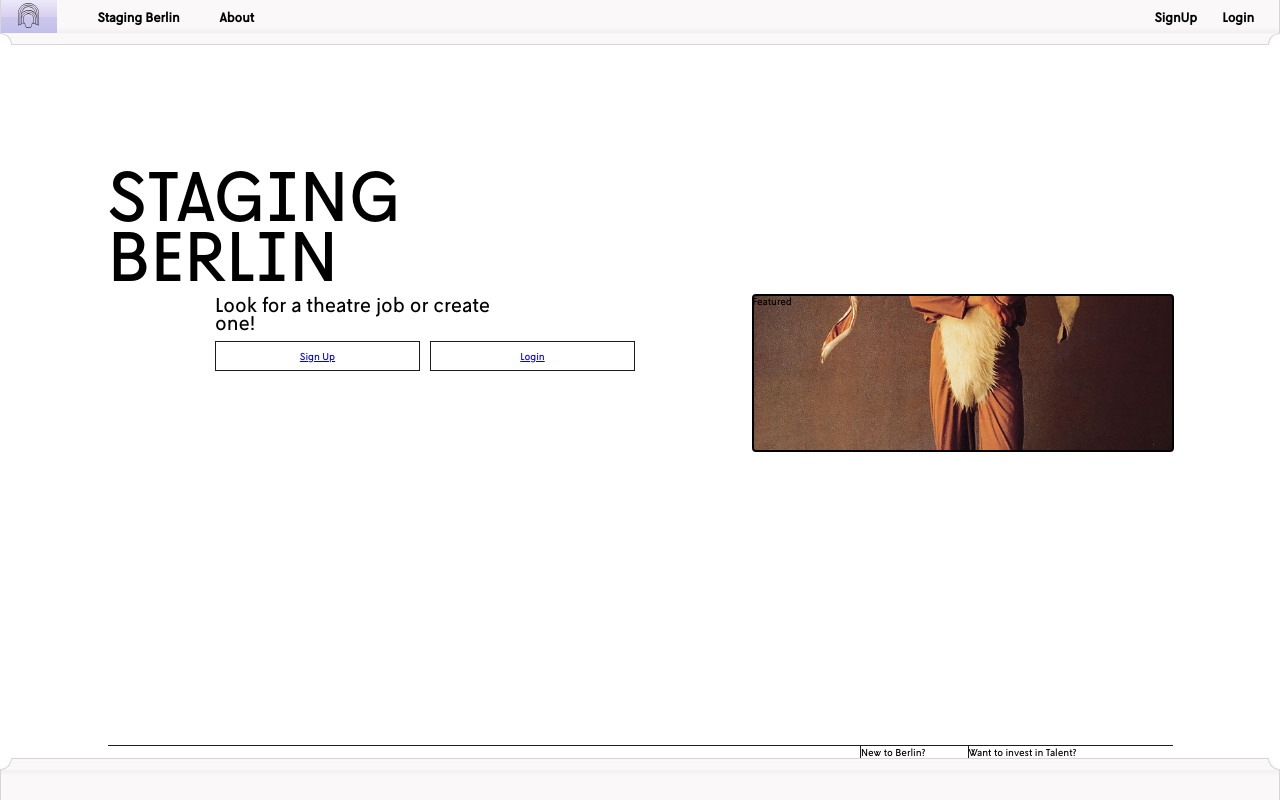
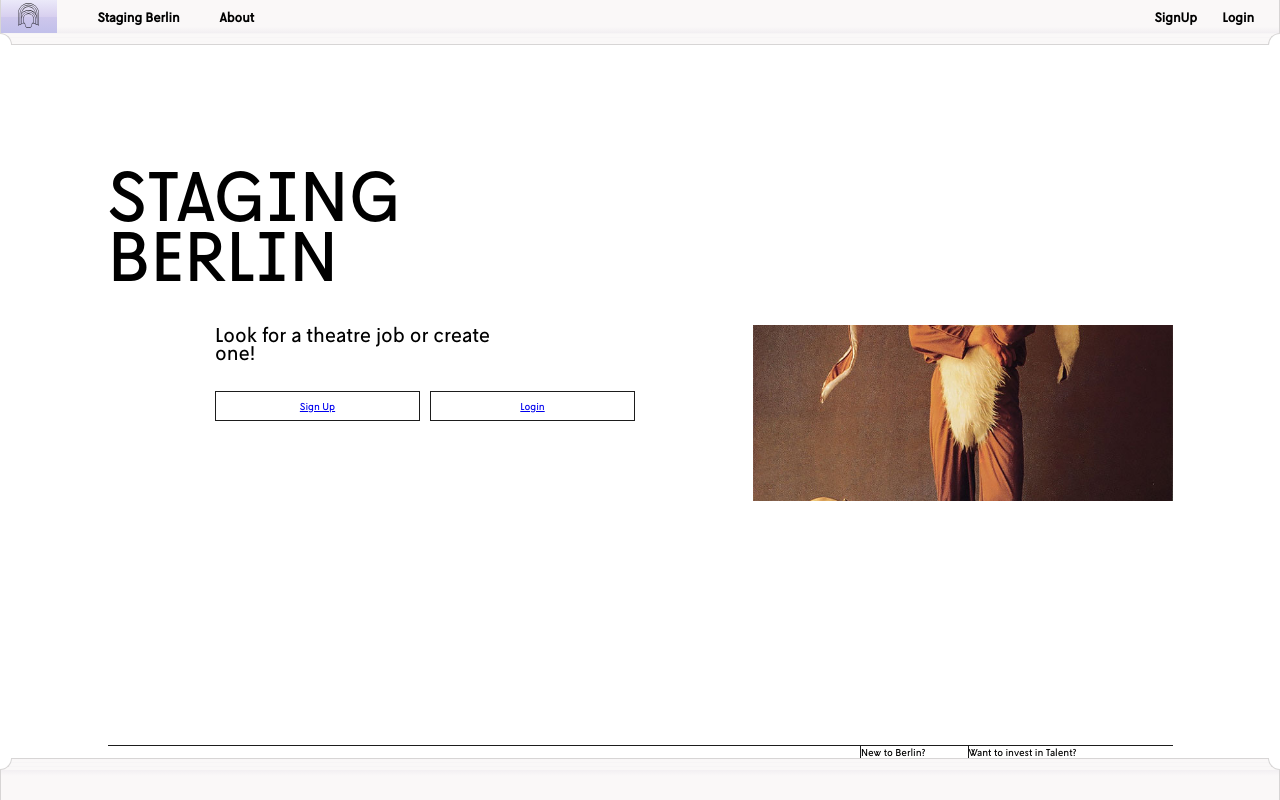
Before and after one commit to stagingBerlin/sb-front, a React (Create React App) app: page / in a window 1280 px wide. Built offline with nearby package versions, Linux system fonts and the light colour scheme; no server answers.

Commit message:
cimplemented carousel (onclick) with testimages

```diff
--- a/src/Components/landingPage/FeaturedProject.js
+++ b/src/Components/landingPage/FeaturedProject.js
@@ -10,7 +10,6 @@ function FeaturedProject({content}) {
             backgroundRepeat:"no-repeat",
             backgroundPosition:"center"
           }}>
-            Featured
         </div>
     )
 }
--- a/src/Components/landingPage/FeaturedProjects.js
+++ b/src/Components/landingPage/FeaturedProjects.js
@@ -1,9 +1,9 @@
 import { height } from "@mui/system";
-import React from "react";
+import React, { useContext } from "react";
 import FeaturedProject from "./FeaturedProject";
 
+
 function FeaturedProjects(props) {
-    console.log("translate", props.translate);
   return (
     <div
       style={{
@@ -15,8 +15,8 @@ function FeaturedProjects(props) {
         backgroundColor: "red",
       }}
     >
-      {props.testImages.map((item) => (
-        <FeaturedProject key={item} content={item}/>
+      {props.testImages.map((item, i) => (
+        <FeaturedProject key={item + i} content={item} />
       ))}
     </div>
   );
--- a/src/Components/landingPage/LandingPage.js
+++ b/src/Components/landingPage/LandingPage.js
@@ -7,12 +7,11 @@ function LandingPage() {
     <div className="content-margin-top">
       <div className="grid-container">
         <div className="grid-col-2 grid-col-span-5">
-          <div className="hero-text-large">STAGING BERLIN</div>
+          <div className="hero-text-large margin-bttm-l">STAGING BERLIN</div>
         </div>
-        <div className="hero-text-small grid-col-3 grid-col-span-3">
+        <div className="hero-text-small grid-col-3 grid-col-span-3 margin-bttm-m">
           <div>Look for a theatre job or create one!</div>
         </div>
-        <div className=""></div>
         <div className="grid-landing-buttons grid-col-3 grid-col-span-4">
           <NavLink to="/signup" className="button-grid-2fr">
             <div className="">Sign Up </div>
@@ -21,7 +20,7 @@ function LandingPage() {
             <div className="">Login</div>
           </NavLink>
         </div>
-        <div className="grid-col-span-4 grid-col-8 grid-row-2 grid-row-end-10 outline">
+        <div className="grid-col-span-4 grid-col-8 grid-row-2 grid-row-end-10">
           <ProjectsCarousel/>
         </div>
       </div>
--- a/src/Components/landingPage/ProjectsCarousel.js
+++ b/src/Components/landingPage/ProjectsCarousel.js
@@ -1,21 +1,35 @@
 import { elementAcceptingRef } from "@mui/utils";
 import React, { useEffect, useRef, useState } from "react";
 import FeaturedProjects from "./FeaturedProjects";
-import FeaturedProject from "./FeaturedProject";
+import SliderClick from "./SliderClick";
+import sliderContext from "./sliderContext";
 
 function ProjectsCarousel() {
-
-const testImages =[
+  const testImages = [
     "/slider-test-img/3-25.jpg",
     "/slider-test-img/1.jpg",
     "/slider-test-img/7.jpeg.webp",
-    "/slider-test-img/Cake.jpg"
-]
+    "/slider-test-img/Cake.jpg",
+  ];
+  // setting initial position via index and translation value
 
+  const [indexState, setIndex] = useState({
+    activeIndex: 0,
+    translate: 0,
+    transition: 0.45,
+  });
   // finding width of carousel container to get the value for transition
 
   const carouselRef = useRef();
   const [carouselWidth, setCarouselWidth] = useState();
+
+  const resizeCarousel = () => {
+    setIndex({
+      ...indexState,
+      translate: 0,
+      activeIndex: 0,
+    });
+  }
 
   const getCarouselWidth = () => {
     const newWidth = carouselRef.current.clientWidth;
@@ -28,23 +42,63 @@ const testImages =[
     window.addEventListener("resize", getCarouselWidth);
   }, []);
 
-  const [transitionState, setTransition] = useState({
-    translate: carouselWidth,
-    transition: 0.45,
-  });
+// after resizing the window restarting the carousel at the beginning
 
-  const { translate, transition } = transitionState;
+  useEffect(() => {
+    window.addEventListener("resize", resizeCarousel);
+  }, []);
+
+  // destructuring values
+
+  const { translate, transition, activeIndex } = indexState;
+
+  // updating index to next or previous slide and setting translation value accordingly
+
+  const nextSlide = () => {
+    if (activeIndex === testImages.length - 1) {
+      return setIndex({
+        ...indexState,
+        translate: 0,
+        activeIndex: 0,
+      });
+    }
+    setIndex({
+      ...indexState,
+      activeIndex: activeIndex + 1,
+      translate: (activeIndex + 1) * carouselWidth,
+    });
+  };
+
+  const prevSlide = () => {
+    if (activeIndex === 0) {
+      return setIndex({
+        ...indexState,
+        translate: (testImages.length - 1) * carouselWidth,
+        activeIndex: testImages.length - 1,
+      });
+    }
+
+    setIndex({
+      ...indexState,
+      activeIndex: activeIndex - 1,
+      translate: (activeIndex - 1) * carouselWidth,
+    });
+  };
 
   return (
-      <div className="carousel-container" ref={carouselRef}>
+    <div className="carousel-container" ref={carouselRef}>
+      <sliderContext.Provider
+        value={{ carouselWidth, indexState, setIndex, nextSlide, prevSlide }}
+      >
         <FeaturedProjects
-        //not passing the prop properly
           translate={translate}
           transition={transition}
           width={carouselWidth * testImages.length}
           testImages={testImages}
         />
-      </div>
+        <SliderClick />
+      </sliderContext.Provider>
+    </div>
   );
 }
 
--- /dev/null
+++ b/src/Components/landingPage/SliderClick.js
@@ -0,0 +1,28 @@
+import React, { useContext } from "react";
+import sliderContext from "./sliderContext";
+
+function SliderClick(props) {
+  console.log(props.width);
+  const { carouselWidth, nextSlide, prevSlide } =
+    useContext(sliderContext);
+  return (
+    <div>
+      <div
+        className="slider-click-right"
+        onClick={() => nextSlide()}
+        style={{
+          width: `${carouselWidth * 0.5}px`,
+        }}
+      ></div>
+      <div
+        className="slider-click-left"
+        onClick={() => prevSlide()}
+        style={{
+          width: `${carouselWidth * 0.5}px`,
+        }}
+      ></div>
+    </div>
+  );
+}
+
+export default SliderClick;
--- /dev/null
+++ b/src/Components/landingPage/sliderContext.js
@@ -0,0 +1,6 @@
+import React, {createContext} from 'react'
+
+ const sliderContext = createContext();
+
+
+ export default sliderContext
--- a/src/sass/pages/_landing-page.scss
+++ b/src/sass/pages/_landing-page.scss
@@ -11,6 +11,18 @@
   position: relative;
   height: 100%;
   width: 100%;
-  overflow: scroll;
-  outline: auto;
+  overflow: hidden;
 }
+.slider-click-right {
+  height: 100%;
+  position: absolute;
+  top: 0px;
+  right: 0px;
+}
+
+.slider-click-left {
+  height: 100%;
+  position: absolute;
+  top: 0px;
+  left: 0px;
+}
```
